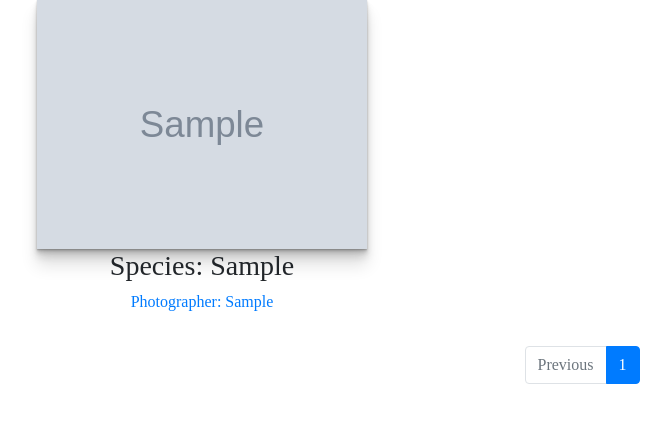
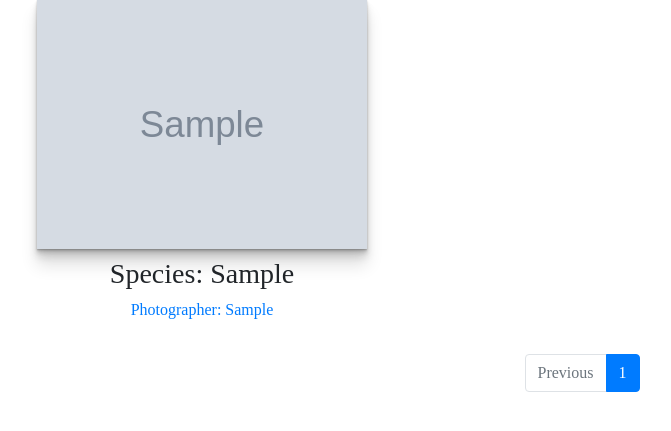
Before and after one commit to sergiojaj/new_whistly, a Django app: page /birds_nest/ in a window 1280 px wide. Shown: the part 270-701 px from the top of the page, without its empty margins (58-729 px from the left). Run offline with Django 3.2, Linux system fonts and the light colour scheme; tables that the repository leaves empty hold one stand-in row (values such as "Sample post"); grey boxes marked "Sample" are stand-in pictures; some libraries are stand-ins or nearby versions.

Commit message:
added margin

```diff
--- a/templates/bird/bird_list.html
+++ b/templates/bird/bird_list.html
@@ -18,7 +18,7 @@
                     <a href="{{ bird.get_absolute_url }}">
                         <img class="bird_thumbnail" src="{{ bird.picture.url }}" alt="{{ bird.species }}" >
                     </a>
-                <div class="caption">
+                <div class="caption mt-2">
                     <h3>Species: {{bird.species}}</h3>
                     <a href="{% url 'profile_detail' pk=bird.photographer.pk %}">
                         <p>Photographer: {{bird.photographer|capfirst}}</p>
--- a/whistly_project/settings.py
+++ b/whistly_project/settings.py
@@ -161,7 +161,7 @@ EMAIL_HOST = 'smtp.sendgrid.net'
 EMAIL_PORT = 587
 EMAIL_USE_TLS = True
 EMAIL_HOST_USER = 'apikey'
-EMAIL_HOST_PASSWORD = os.environ.get('SENDGRID_API_KEY')
+EMAIL_HOST_PASSWORD = os.environ.get('SEND_GRID_KEY')
 
 #############################################email config
 EMAIL_BACKEND = 'django.core.mail.backends.console.EmailBackend'
```
